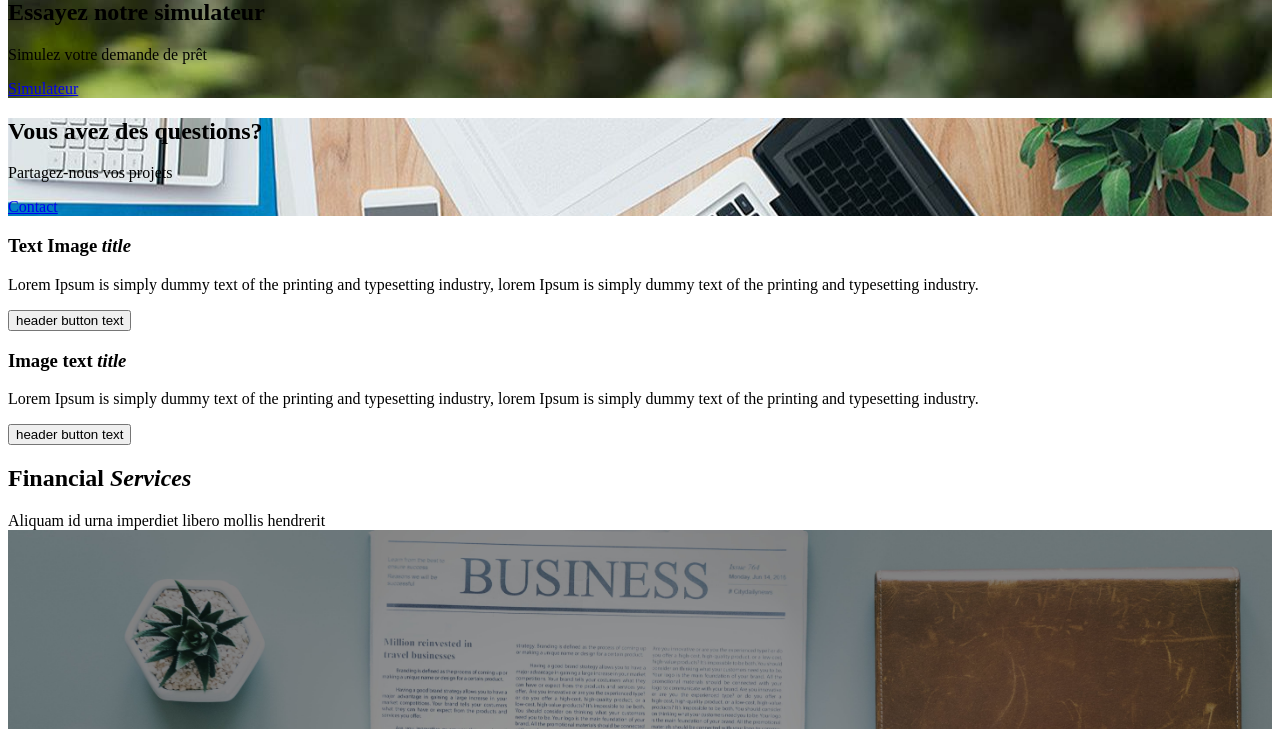
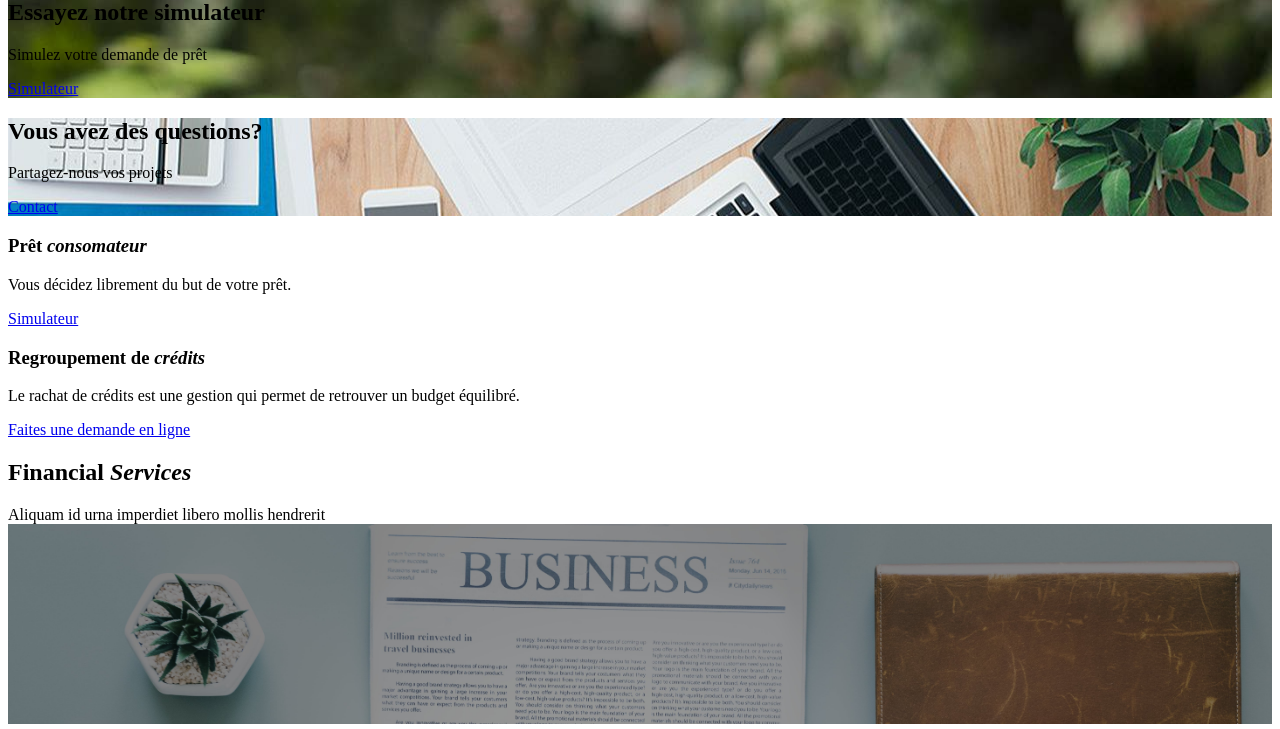
Before and after one commit to vazvieirafrederic67/credit-ux-turbo, a Symfony app: template templates/pages/home.html.twig in a window 1280 px wide. Shown: the part 184-913 px from the top of the page. Run offline with Twig, Linux system fonts and the light colour scheme; the template is opened without the code that fills it, so the values that code supplies are empty; some libraries are stand-ins or nearby versions; grey boxes are pictures that could not be loaded.

Commit message:
update content

```diff
--- /dev/null
+++ b/assets/styles/_datepicker.scss
@@ -0,0 +1,3 @@
+.ui-state-default {
+    color: #2196F3!important;
+}
--- a/assets/styles/_footer.scss
+++ b/assets/styles/_footer.scss
@@ -163,7 +163,6 @@ footer .contact-form button.filled-button:hover {
 	color: #fff;
 }
 
-
 #footer > div > div > .row {
 	padding-top: 50px;
 	padding-bottom: 30px;
--- a/assets/styles/_simulator.scss
+++ b/assets/styles/_simulator.scss
@@ -4,9 +4,9 @@
     display: flex;
     justify-content: center;
     align-items: center;
-    background-color: transparent;
     background-size: cover;
     background-repeat: no-repeat;
+    border-radius: 10px;
 }
 
 .simulator > #simulator-image {
@@ -21,7 +21,7 @@
     display: flex;
     flex-direction: column;
     align-items: flex-start;
-    padding : 20px;
+    padding : 50px;
     background-color: rgba(255, 255, 255, 0.5);
     border-radius: 10px;
     justify-content: space-around;
--- a/assets/styles/app.scss
+++ b/assets/styles/app.scss
@@ -15,6 +15,7 @@
 @import '_content_simulator.scss';
 @import '_error404.scss';
 @import '_form_contact.scss';
+@import '_datepicker.scss';
 
 body {
     background-color: white;
--- a/templates/blocks/_sub/_content_image_text.html.twig
+++ b/templates/blocks/_sub/_content_image_text.html.twig
@@ -28,7 +28,7 @@
                     {% endif %}
 
                     {% if dataImageText.button is defined %}
-                        {% include 'partials/_button.html.twig' with { 'button' : dataImageText.button }  %}
+                        {% include 'partials/_button.html.twig' with { 'button' : dataImageText.button, 'link' : dataImageText.link }  %}
                     {% endif %}
 
                   </div>
--- a/templates/blocks/_sub/_content_text_image.html.twig
+++ b/templates/blocks/_sub/_content_text_image.html.twig
@@ -18,7 +18,7 @@
                     {% endif %}
 
                     {% if dataTextImage.button is defined %}
-                        {% include 'partials/_button.html.twig' with { 'button' : dataTextImage.button }  %}
+                        {% include 'partials/_button.html.twig' with { 'button' : dataTextImage.button , 'link' : dataTextImage.link}  %}
                     {% endif %}
 
                   </div>
--- a/templates/pages/home.html.twig
+++ b/templates/pages/home.html.twig
@@ -31,18 +31,20 @@
 {%
     set dataTextImage = {
         'image' : '/img/famille2.jpeg',
-        'title' : 'Text Image <em>title</em>',
-        'text'  : "Lorem Ipsum is simply dummy text of the printing and typesetting industry, lorem Ipsum is simply dummy text of the printing and typesetting industry.",
-        'button'  : 'header button text',
+        'title' : 'Prêt <em>consomateur</em>',
+        'text'  : "Vous décidez librement du but de votre prêt.",
+        'button'  : 'Simulateur',
+        'link'  : '/simulateur'
     }
 %}
 
 {%
     set dataImageText = {
         'image' : '/img/finance6.jpeg',
-        'title' : 'Image text <em>title</em>',
-        'text'  : "Lorem Ipsum is simply dummy text of the printing and typesetting industry, lorem Ipsum is simply dummy text of the printing and typesetting industry.",
-        'button'  : 'header button text',
+        'title' : 'Regroupement de <em>crédits</em>',
+        'text'  : "Le rachat de crédits est une gestion qui permet de retrouver un budget équilibré.",
+        'button'  : 'Faites une demande en ligne',
+        'link'  : '/demande-de-prêt'
     }
 %}
 
--- a/templates/pages/request.html.twig
+++ b/templates/pages/request.html.twig
@@ -29,7 +29,7 @@
 {% block body %}
 
     {%  include 'blocks/_block.html.twig' with {'component' : 'blocks/_sub/_header_left' , 'bg': 'bg-white', 'classe' : 'header', 'color' : 'black' } %}
-    {%  include 'blocks/_block.html.twig' with {'component' : 'blocks/_sub/_content_simulator_form' , 'bg': 'bg-lightgrey', 'color': 'white' , 'classe' : 'content-simulator'} %}
+    {%  include 'blocks/_block.html.twig' with {'component' : 'blocks/_sub/_content_simulator_form' , 'bg': 'bg-white', 'color': 'white' , 'classe' : 'content-simulator'} %}
     {%  include 'blocks/_block.html.twig' with {'component' : 'blocks/_sub/_footer' , 'bg': 'bg-primary', 'classe' : 'footer', 'color' : 'black' } %}
 
 {% endblock %}
--- a/templates/partials/_button.html.twig
+++ b/templates/partials/_button.html.twig
@@ -1,3 +1,3 @@
 <div class="button">
-    <button class="bg-primary white">{{ button }}</button>
+    <a class="btn btn-primary" {% if link is defined %} href="{{ link }}" {% endif %} role="button">{{ button }}</a>
 </div>
```
Also changed, not shown: assets/styles/_content_simulator.scss (+19 -0 lines), templates/blocks/_sub/_content_simulator_form.html.twig (+4 -4 lines), public/build/app.css.
